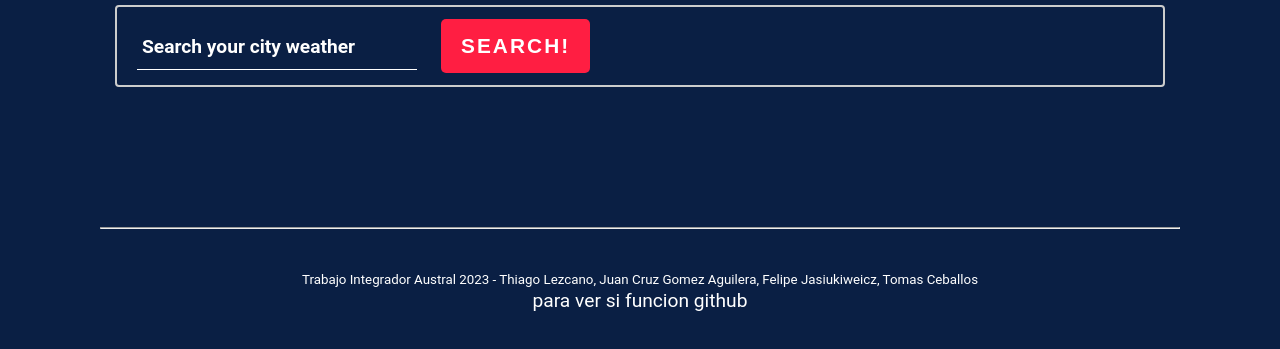
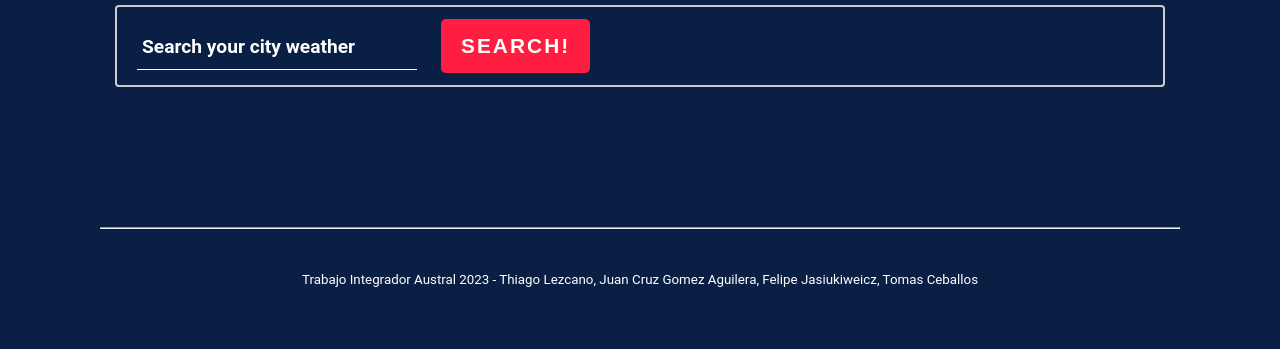
Before and after one commit to Tlezcano/findyourweather, a website with bundled scripts: page public/home.html in a window 1280 px wide. Shown: the part 237-586 px from the top of the page. Built offline with nearby package versions, Linux system fonts and the light colour scheme.

Commit message:
modified:   public/home.html

```diff
--- a/public/home.html
+++ b/public/home.html
@@ -64,6 +64,5 @@
       <small>Trabajo Integrador Austral 2023 - Thiago Lezcano, Juan Cruz Gomez Aguilera, Felipe Jasiukiweicz, Tomas Ceballos</a>
       </small>
     </div>
-    <p>para ver si funcion github</p>
   </footer>
 </html>
```
